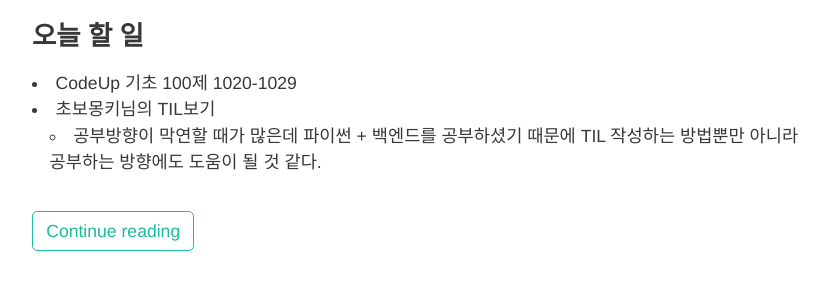
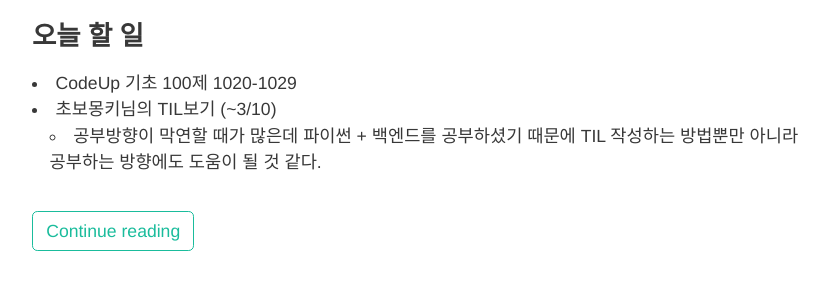
Before and after one commit to HyunlangBan/hyunlangban.github.io, a Jekyll site: the page built from index.html, in a window 1280 px wide and 900 px high, scrolled down 479 px. Shown: the part 161-453 px from the top of the window, without its empty margins (224-1053 px from the left). Built offline with Jekyll 4.4.1, drawn with Linux system fonts in a browser that asks for light colours; nearby versions of some CDN libraries; the list of posts is cut into pages by our own code.

Commit message:
Update 2020-02-05-til.md

```diff
--- a/_posts/2020-02-05-til.md
+++ b/_posts/2020-02-05-til.md
@@ -6,5 +6,5 @@ tag: TIL
 
 ### 오늘 할 일
 - CodeUp 기초 100제 1020-1029
-- 초보몽키님의 TIL보기
+- 초보몽키님의 TIL보기 (~3/10)
   - 공부방향이 막연할 때가 많은데 파이썬 + 백엔드를 공부하셨기 때문에 TIL 작성하는 방법뿐만 아니라 공부하는 방향에도 도움이 될 것 같다.
```
